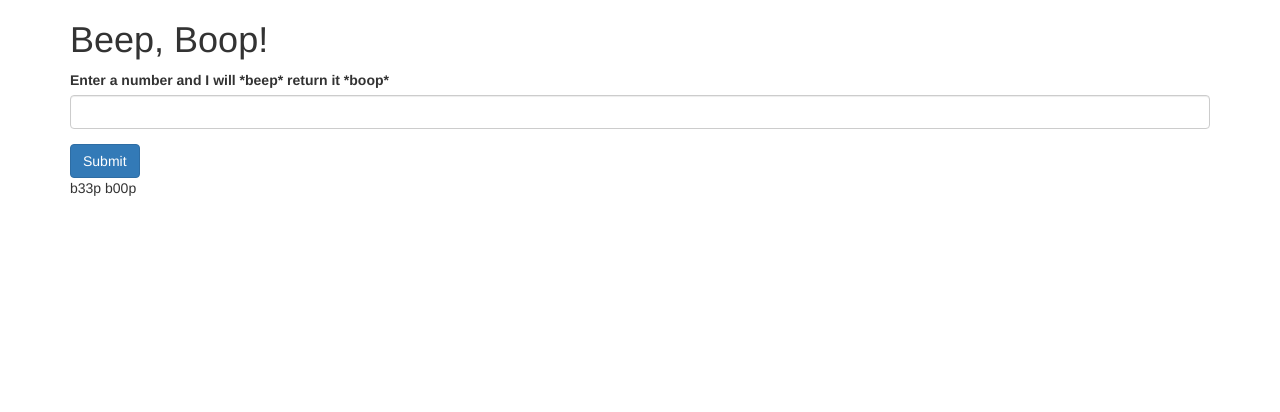
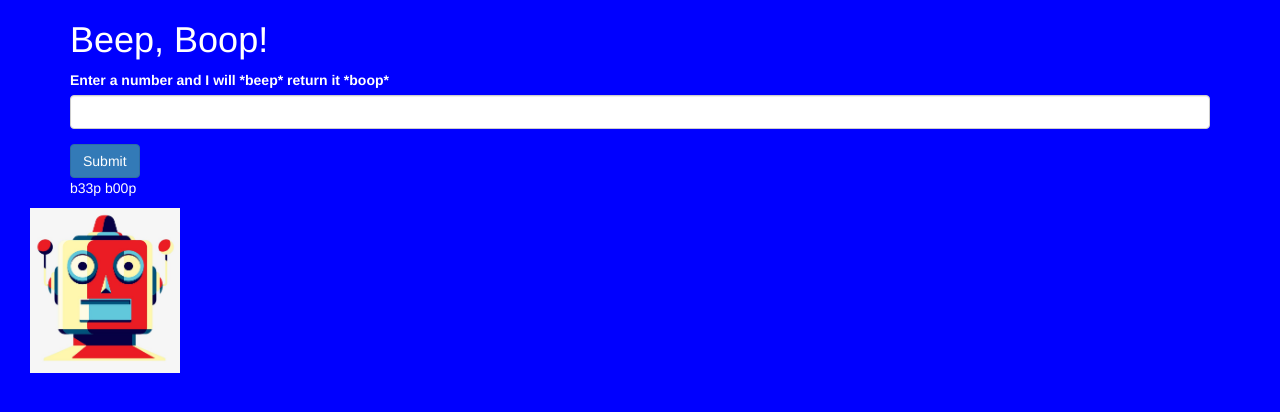
Before and after one commit to kennethdu/beep-boop, a plain HTML site: page index.html in a window 1280 px wide. Drawn offline with nearby package versions, Linux system fonts and the light colour scheme.

Commit message:
add image to index.html file and some css stylings to styles.css file

```diff
--- a/css/styles.css
+++ b/css/styles.css
@@ -0,0 +1,10 @@
+body {
+	background-color: blue;
+	color: white;
+}
+
+img {
+	text-align: center;
+	width: 150px;
+	margin-left: 30px;
+}
--- a/index.html
+++ b/index.html
@@ -28,6 +28,7 @@
     <p> b33p b00p <span id="translated"></span></p>
     </div>
   </div>
+  <img src="img/robot.jpg" alt="picture of robot">
 </body>
 </html>
 
--- a/js/scripts.js
+++ b/js/scripts.js
@@ -3,6 +3,7 @@ var translation = function(input) {
 	var splitInput = input.split();
 	var result = [];
 	var translatedResults;
+
 
 	splitInput.forEach(function(number) {
 		var translate = '';
```
Also changed, not shown: img/robot.jpg (added).
